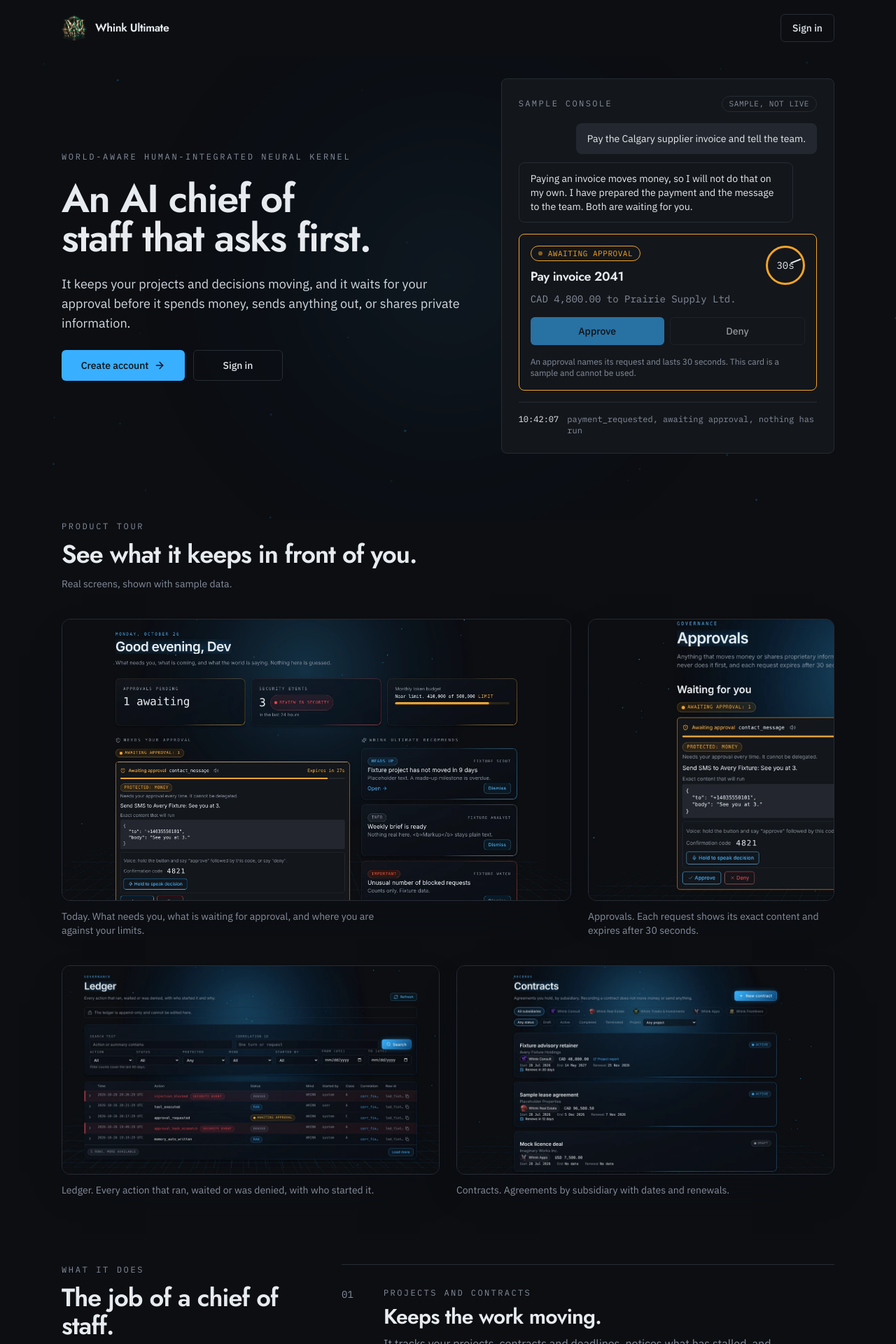
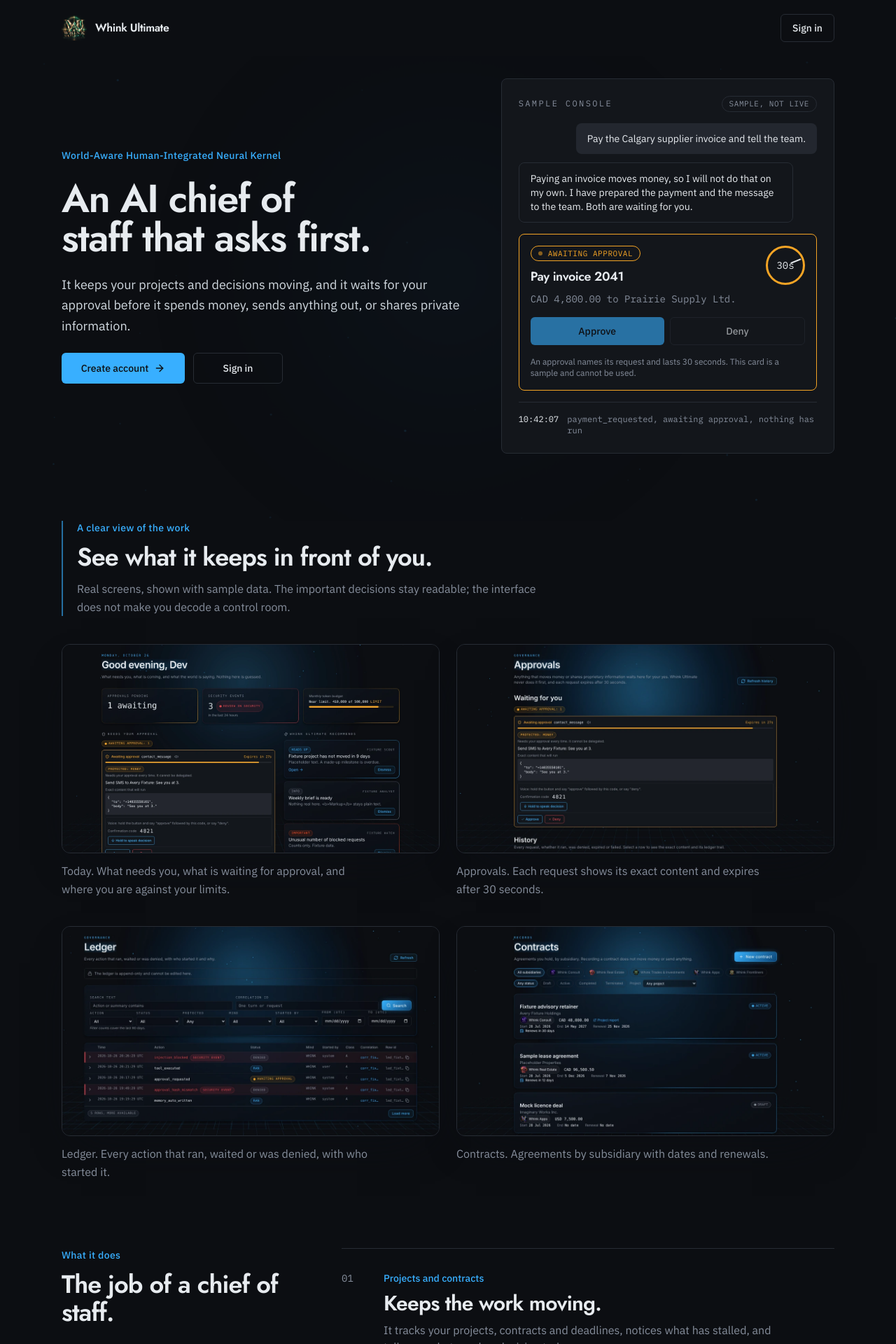
Before and after one commit to whinkproducts-alt/ECHELON-INTEGRATIONS, a Next.js app in the folder apps/web/: page / in a window 1280 px wide. Shown: the top 1920 px of the page at 70% size. Built offline with nearby package versions, Linux system fonts and the light colour scheme; no server answers.

Commit message:
Refine first-run experience and finish dashboard navigation

```diff
--- a/apps/web/components/screens/kill-team/kill-team-screen.tsx
+++ b/apps/web/components/screens/kill-team/kill-team-screen.tsx
@@ -35,7 +35,7 @@ export function KillTeamScreen({ founder }: { founder: boolean }) {
         <div>
           <p className="font-mono text-[0.6875rem] uppercase tracking-[0.2em] text-primary">Founder command</p>
           <h1 className="mt-2 flex items-center gap-3 text-2xl font-display font-bold tracking-tight text-foreground"><Radar className="h-6 w-6 text-primary" /> Kill Team</h1>
-          <p className="mt-1 max-w-2xl text-sm text-muted-foreground">A specialist group for research, deconstruction, product decisions, implementation, and growth. Kill Team work is separate from WHINK and MAMBA.</p>
+          <p className="mt-1 max-w-2xl text-sm leading-relaxed text-muted-foreground">A specialist group for research, deconstruction, product decisions, implementation, and growth. WHINK and MAMBA remain the executive layer: they retain full authority, set direction, and cascade each request to the right directorate.</p>
         </div>
         <span className={`inline-flex items-center gap-2 self-start rounded-full border px-3 py-1.5 text-xs font-mono ${founder ? 'border-emerald-500/30 bg-emerald-500/10 text-emerald-500' : 'border-border bg-secondary text-muted-foreground'}`}>
           <LockKeyhole className="h-3.5 w-3.5" /> {founder ? 'Founder access' : 'View only'}
@@ -47,7 +47,7 @@ export function KillTeamScreen({ founder }: { founder: boolean }) {
           <div className="rounded-lg bg-primary/10 p-2 text-primary"><Send className="h-4 w-4" /></div>
           <div className="min-w-0 flex-1">
             <h2 id="objective-heading" className="text-sm font-semibold text-foreground">Founder objective</h2>
-            <p className="mt-1 text-xs text-muted-foreground">Only the founder can assign the team a direction. This brief is held in the current session until a durable objective workflow is enabled.</p>
+            <p className="mt-1 text-xs leading-relaxed text-muted-foreground">Only the founder can assign the team a direction. WHINK and MAMBA can then decompose the objective, brief the involved directors, and coordinate the specialists without reducing their executive authority.</p>
             <div className="mt-4 flex flex-col gap-2 sm:flex-row">
               <input value={objective} onChange={(e) => setObjective(e.target.value)} disabled={!founder} placeholder={founder ? 'What should the Kill Team investigate or build?' : 'Founder access required'} aria-label="Kill Team objective" className="min-h-10 flex-1 rounded-md border border-input bg-background px-3 text-sm text-foreground outline-none ring-offset-background placeholder:text-muted-foreground focus-visible:ring-2 focus-visible:ring-ring disabled:cursor-not-allowed disabled:opacity-60" />
               <button type="button" onClick={assignObjective} disabled={!founder || !objective.trim()} className="inline-flex min-h-10 items-center justify-center gap-2 rounded-md bg-primary px-4 text-sm font-medium text-primary-foreground hover:opacity-90 disabled:cursor-not-allowed disabled:opacity-50"><Send className="h-4 w-4" /> Assign objective</button>
--- a/apps/web/components/screens/landing/landing-screen.tsx
+++ b/apps/web/components/screens/landing/landing-screen.tsx
@@ -30,14 +30,14 @@ export function LandingScreen() {
 
       <main>
         <section aria-labelledby="hero-title" className="relative">
-          <HoloOrbBackdrop stars={40} floor={false} className="opacity-30" />
+          <HoloOrbBackdrop stars={40} floor={false} className="opacity-15" />
           <div className="relative z-10 mx-auto grid w-full max-w-6xl grid-cols-1 items-center gap-12 px-6 pb-16 pt-8 sm:pb-24 lg:min-h-[640px] lg:grid-cols-[1.2fr_1fr] lg:gap-14">
             <div className="flex flex-col gap-6">
-              <p className={cn('font-mono text-xs uppercase tracking-[0.22em] text-muted-foreground', styles.rise)}>{acronymExpansion}</p>
+              <p className={cn('text-sm font-medium tracking-wide text-primary', styles.rise)}>{acronymExpansion}</p>
               <h1 id="hero-title" className={cn('text-balance font-display text-5xl font-semibold leading-[1.04] tracking-tight sm:text-6xl lg:text-[3.25rem] xl:text-[3.5rem]', styles.rise)} style={{ '--d': '80ms' } as React.CSSProperties}>
                 An AI chief of staff that asks first.
               </h1>
-              <p className={cn('max-w-xl text-lg text-secondary-foreground', styles.rise)} style={{ '--d': '160ms' } as React.CSSProperties}>
+              <p className={cn('max-w-xl text-lg leading-relaxed text-secondary-foreground', styles.rise)} style={{ '--d': '160ms' } as React.CSSProperties}>
                 It keeps your projects and decisions moving, and it waits for your approval before it spends money, sends anything out, or shares private information.
               </p>
               <div className={cn('flex flex-col gap-3 sm:flex-row', styles.rise)} style={{ '--d': '240ms' } as React.CSSProperties}>
@@ -50,18 +50,18 @@ export function LandingScreen() {
         </section>
 
         <section aria-labelledby="tour-title" className="mx-auto w-full max-w-6xl px-6 pb-16 sm:pb-24">
-          <div className="mb-10 flex flex-col gap-3">
-            <p className="font-mono text-xs uppercase tracking-[0.22em] text-muted-foreground">Product tour</p>
+          <div className="mb-10 flex flex-col gap-3 border-l-2 border-primary/60 pl-5">
+            <p className="text-sm font-medium tracking-wide text-primary">A clear view of the work</p>
             <h2 id="tour-title" className="max-w-xl text-balance font-display text-3xl font-semibold leading-tight tracking-tight sm:text-4xl">See what it keeps in front of you.</h2>
-            <p className="text-sm text-muted-foreground">Real screens, shown with sample data.</p>
+            <p className="max-w-2xl text-base leading-relaxed text-muted-foreground">Real screens, shown with sample data. The important decisions stay readable; the interface does not make you decode a control room.</p>
           </div>
           <ul className="grid grid-cols-1 gap-x-6 gap-y-10 lg:grid-cols-6">
-            {TOUR.map((t, i) => (
-              <li key={t.id} className={cn('group flex flex-col gap-3', i === 0 ? 'lg:col-span-4' : i === 1 ? 'lg:col-span-2' : 'lg:col-span-3')}>
-                <div className={cn('overflow-hidden rounded-xl border border-border bg-card shadow-[0_24px_60px_-28px_hsl(var(--base)/0.95)] transition-transform duration-300 group-hover:-translate-y-1 motion-reduce:transition-none motion-reduce:group-hover:translate-y-0', i === 1 && 'lg:flex-1')}>
-                  <Image src={t.src} alt={t.alt} width={t.width} height={t.height} sizes={i === 0 ? '(min-width: 1024px) 66vw, 100vw' : i === 1 ? '(min-width: 1024px) 33vw, 100vw' : '(min-width: 1024px) 50vw, 100vw'} className={cn('h-auto w-full', i === 1 && 'lg:h-full lg:origin-[0%_30%] lg:scale-[1.15] lg:object-cover lg:object-[0%_30%]')} />
+            {TOUR.map((t) => (
+              <li key={t.id} className="group flex flex-col gap-3 lg:col-span-3">
+                <div className="overflow-hidden rounded-xl border border-border bg-card shadow-[0_24px_60px_-28px_hsl(var(--base)/0.95)] transition-transform duration-300 group-hover:-translate-y-1 motion-reduce:transition-none motion-reduce:group-hover:translate-y-0">
+                  <Image src={t.src} alt={t.alt} width={t.width} height={t.height} sizes="(min-width: 1024px) 50vw, 100vw" className="h-auto w-full" />
                 </div>
-                <p className="max-w-md text-sm text-muted-foreground">{t.caption}</p>
+                <p className="max-w-md text-base leading-relaxed text-muted-foreground">{t.caption}</p>
               </li>
             ))}
           </ul>
@@ -70,7 +70,7 @@ export function LandingScreen() {
         <section aria-labelledby="jobs-title" className="mx-auto w-full max-w-6xl px-6 pb-16 sm:pb-24">
           <div className="grid grid-cols-1 gap-10 lg:grid-cols-[minmax(0,20rem)_1fr] lg:gap-20">
             <div className="lg:sticky lg:top-10 lg:self-start">
-              <p className="mb-3 font-mono text-xs uppercase tracking-[0.22em] text-muted-foreground">What it does</p>
+              <p className="mb-3 text-sm font-medium tracking-wide text-primary">What it does</p>
               <h2 id="jobs-title" className="font-display text-3xl font-semibold leading-tight tracking-tight sm:text-4xl">The job of a chief of staff.</h2>
             </div>
             <ol className="flex flex-col divide-y divide-border border-y border-border">
@@ -78,7 +78,7 @@ export function LandingScreen() {
                 <li key={c.id} className="grid grid-cols-1 gap-3 py-8 sm:grid-cols-[3rem_1fr]">
                   <span className="font-mono text-sm text-muted-foreground">{String(i + 1).padStart(2, '0')}</span>
                   <div className="flex flex-col gap-2">
-                    <p className="font-mono text-xs uppercase tracking-[0.2em] text-muted-foreground">{c.tag}</p>
+                    <p className="text-sm font-medium text-primary">{c.tag}</p>
                     <h3 className="max-w-lg text-balance font-display text-2xl font-semibold tracking-tight sm:text-3xl">{c.title}</h3>
                     <p className="max-w-xl text-base text-muted-foreground">{c.body}</p>
                   </div>
```
Also changed, not shown: apps/web/app/onboarding/step/[step]/_components/onboarding-step.tsx (+11 -8 lines), apps/web/components/screens/onboarding/first-request.tsx (+18 -11 lines), apps/web/components/shell/nav-config.ts (+10 -10 lines).
